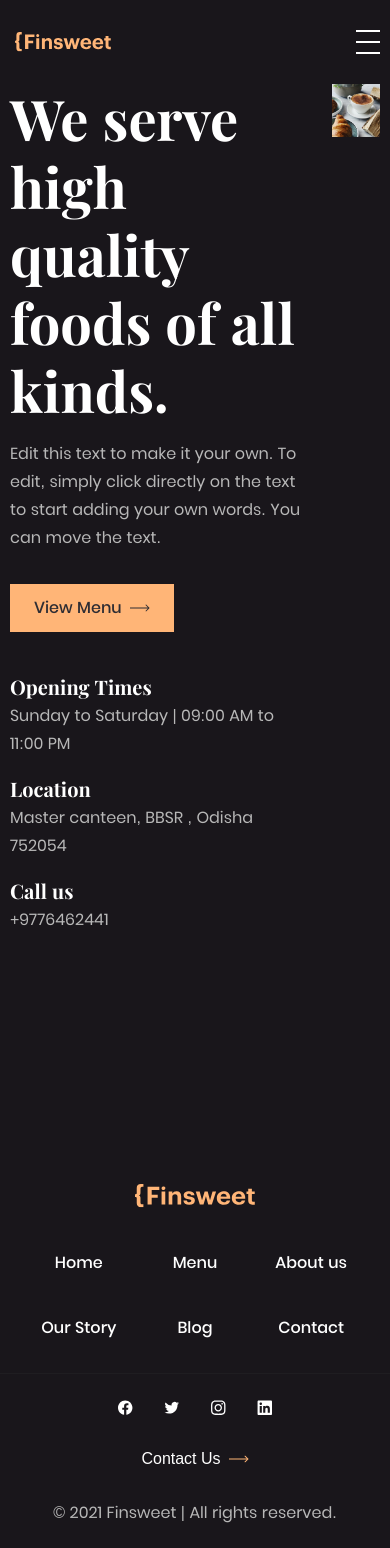
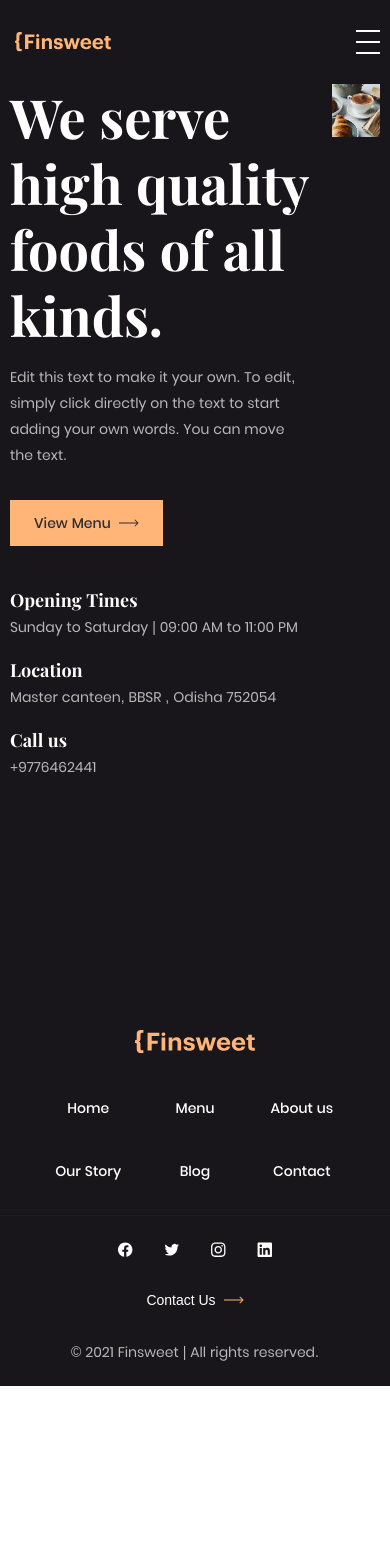
Before and after one commit to gr-sv/Finsweet, a React (Create React App) app: page / in a window 390 px wide. After the commit the page ends 1386 px from the top, so only its background shows below. Built offline with nearby package versions, Linux system fonts and the light colour scheme.

Commit message:
Add media 1024px for font-size and line0height

```diff
--- a/src/Pages/HomePage/homePage.module.scss
+++ b/src/Pages/HomePage/homePage.module.scss
@@ -94,3 +94,17 @@
 @media only screen and (max-width: 1147px) {
 
 }
+
+@media only screen and (max-width: 1024px) {
+	.orangeBtnLink {
+		font-size: 14px;
+		line-height: 22px;
+	}
+
+	.time__title,
+	.place__title,
+	.callUs__title {
+		font-size: 18px;
+		line-height: 28px;
+	}
+}
--- a/src/components/shared/button/button.module.scss
+++ b/src/components/shared/button/button.module.scss
@@ -83,6 +83,18 @@
 	background-color: var(--background-third);
 }
 
+@media only screen and (max-width: 1024px) {
+	.button {
+		font-size: 14px;
+		line-height: 22px;
+	}
+
+	.button_menu {
+		font-size: 18px;
+		line-height: 28px;
+	}
+}
+
 @media only screen and (max-width: 768px) {
 	.button_clone {
 		background-color: var(--background-second);
--- a/src/components/shared/input/input.module.scss
+++ b/src/components/shared/input/input.module.scss
@@ -20,5 +20,11 @@
 		padding: 13px 31px;
 		border: 2px solid var(--background-second);
 	}
+}
 
+@media only screen and (max-width: 1024px) {
+	.input {
+		font-size: 14px;
+		line-height: 26px;
+	}
 }
--- a/src/components/shared/navigation/navigation.module.scss
+++ b/src/components/shared/navigation/navigation.module.scss
@@ -34,6 +34,13 @@
 	}
 }
 
+@media only screen and (max-width: 1024px) {
+	.navigation__link {
+		font-size: 14px;
+		line-height: 22px;
+	}
+}
+
 @media only screen and (max-width: 768px) {
 	.headerNav .navigation__link {
 		background-color: var(--background-second);
--- a/src/components/widgets/footer/footer.module.scss
+++ b/src/components/widgets/footer/footer.module.scss
@@ -120,6 +120,10 @@
 		grid-row: 2 / -1;
 	}
 
+	.copyright__text {
+		line-height: 22px;
+	}
+
 	.social {
 		grid-column: 1 / -1;
 	}
--- a/src/index.scss
+++ b/src/index.scss
@@ -129,3 +129,15 @@ img {
 	line-height: 68px;
 	color: var(--white);
 }
+
+@media only screen and (max-width: 1024px) {
+	body {
+		font-size: 14px;
+		line-height: 26px;
+	}
+
+	.intro {
+		font-size: 54px;
+		line-height: 66px;
+	}
+}
```
